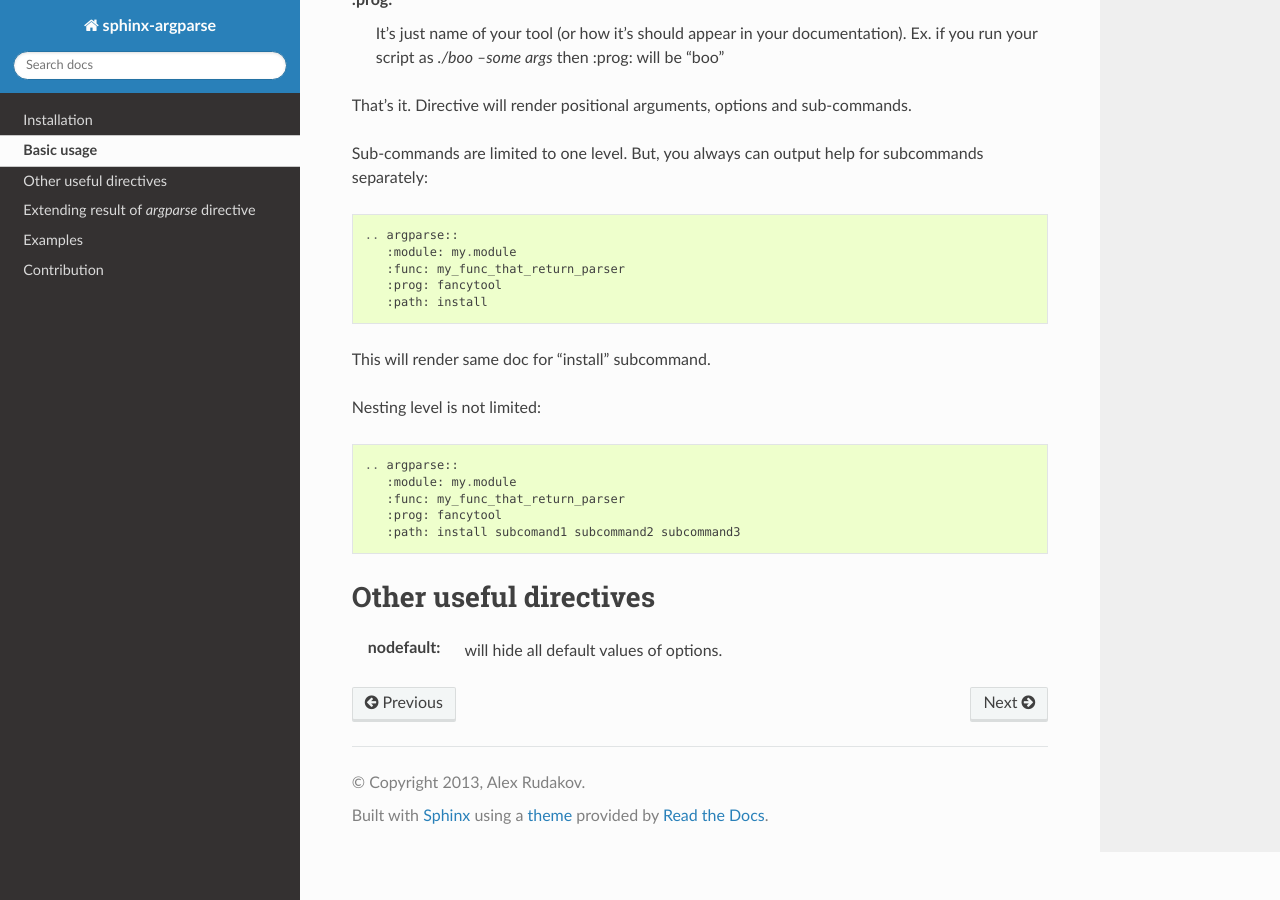
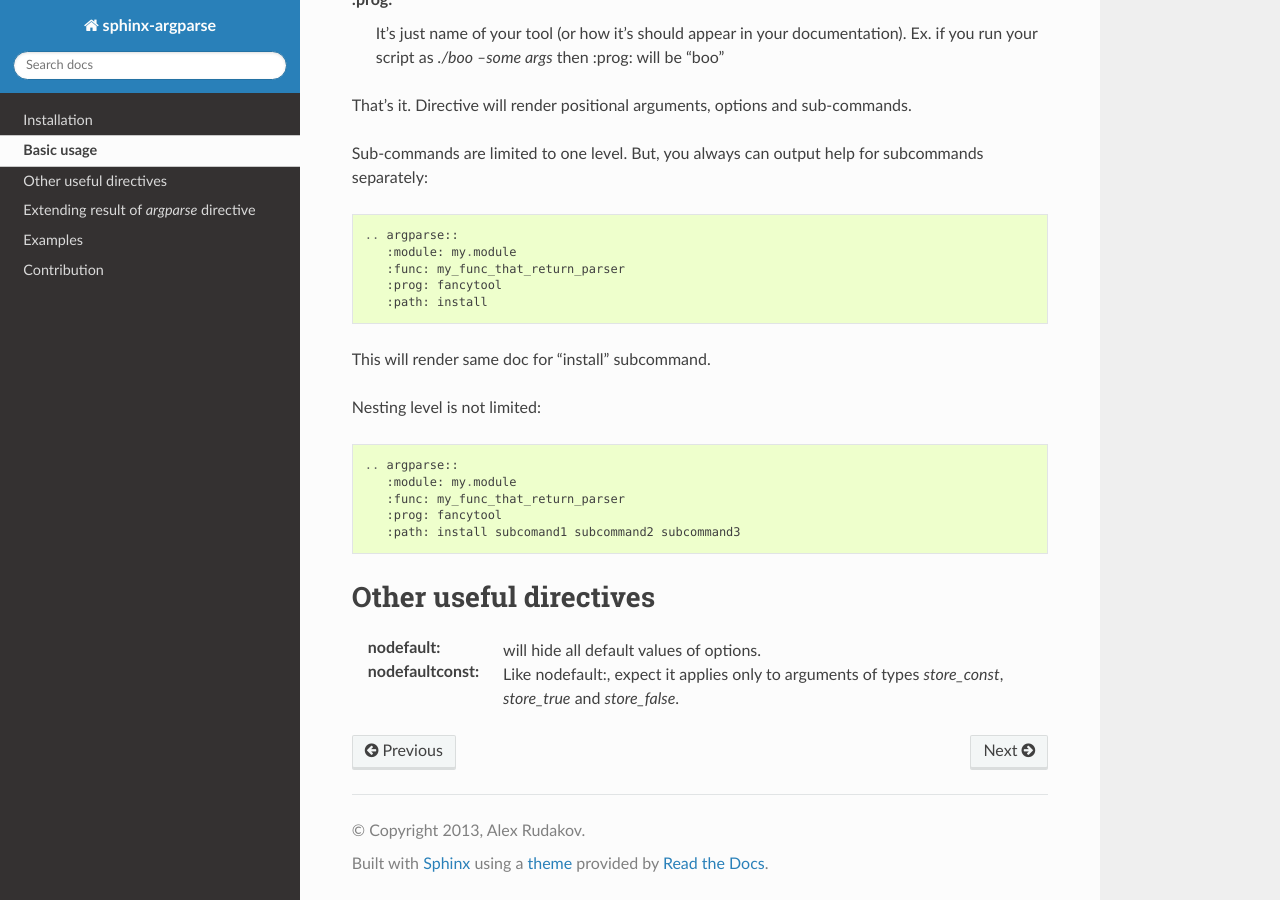
Before and after one commit to alex-rudakov/sphinx-argparse, a Sphinx documentation site: the page built from docs/usage.rst, in a window 1280 px wide and 900 px high, scrolled down 1185 px. Built offline with Sphinx 7.4.7 and the Read the Docs theme 2.0.0, drawn with Linux system fonts in a browser that asks for light colours.

Commit message:
Update the README and mention nodefaultconst in the documentation

```diff
--- a/docs/usage.rst
+++ b/docs/usage.rst
@@ -78,3 +78,5 @@ Other useful directives
 -----------------------------------------
 
 :nodefault: will hide all default values of options.
+
+:nodefaultconst: Like nodefault:, expect it applies only to arguments of types `store_const`, `store_true` and `store_false`.
```
Also changed, not shown: README.md (+6 -0 lines).
